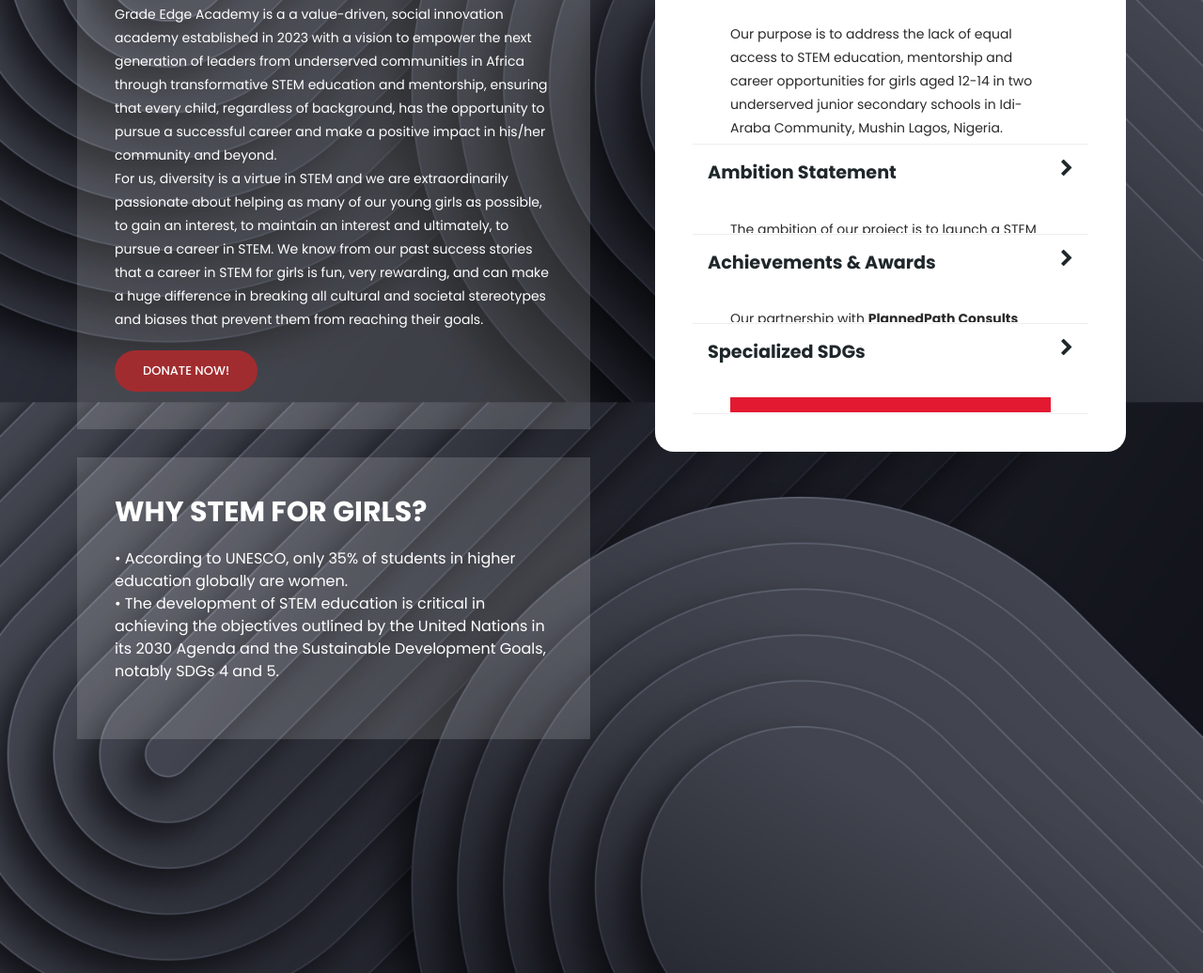
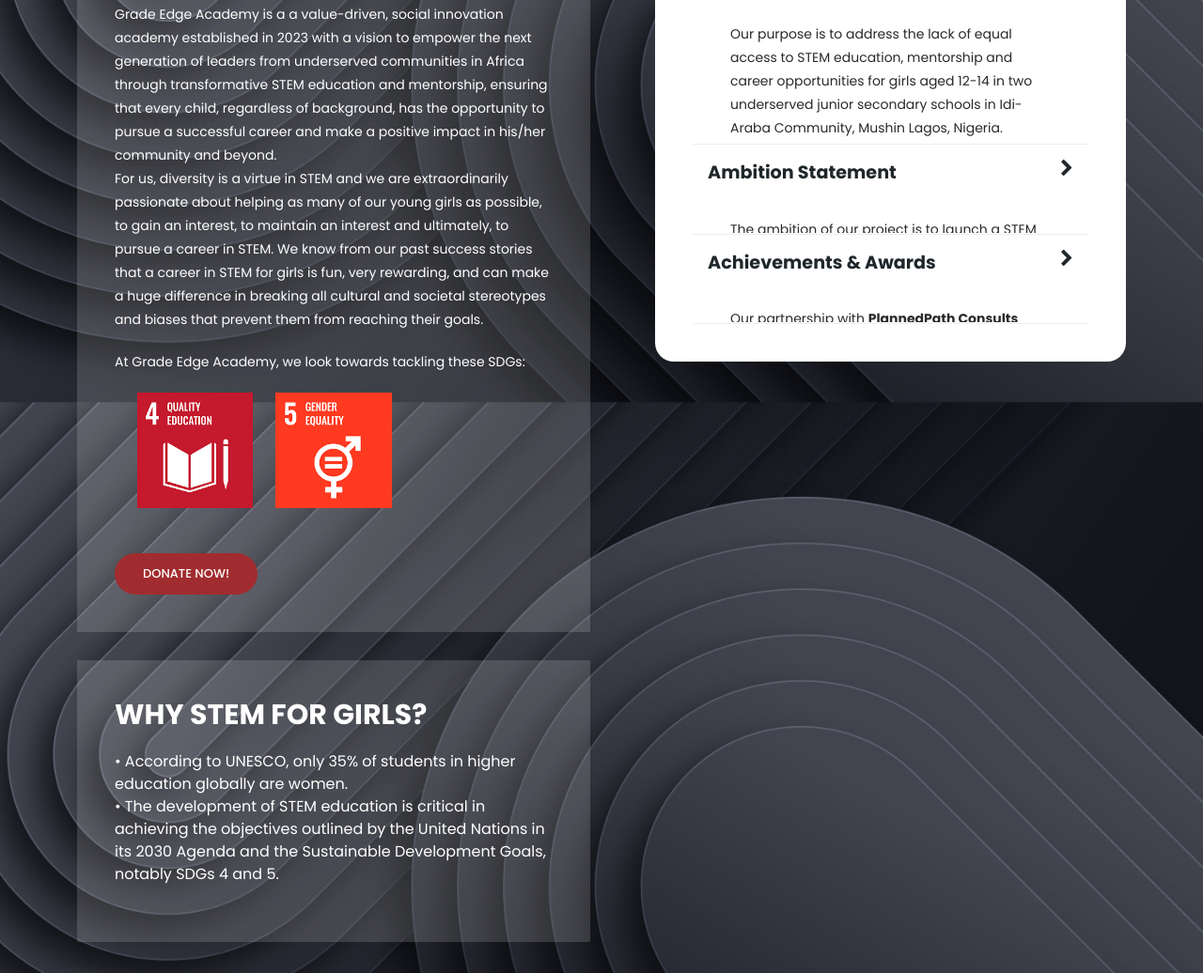
Before and after one commit to Johnalexx/Grade-Edge-Academy, a plain HTML site: page index.html in a window 1280 px wide. Shown: the part 1345-2381 px from the top of the page at 94% size. Drawn offline with nearby package versions, Linux system fonts and the light colour scheme.

Commit message:
new team member plus modified layout

```diff
--- a/assets/css/gradeedge.css
+++ b/assets/css/gradeedge.css
@@ -1065,6 +1065,9 @@ section.about-us .item {
   background-color: rgba(250,250,250,0.15);
   padding: 40px;
   margin-bottom: 30px;
+}
+
+section.about-us .item .card {
 }
 
 section.about-us .item h3 {
--- a/index.html
+++ b/index.html
@@ -267,9 +267,25 @@
                     interest, to maintain an interest and ultimately, to pursue a career in STEM. We know from our past success stories that a career in STEM for
                     girls is fun, very rewarding, and can make a huge difference in breaking all cultural and societal stereotypes and biases that prevent them from reaching their goals.
                   </p>
+                  <p>
+                      At Grade Edge Academy, we look towards tackling these SDGs:
+                  </p>
+                  <!-- SDG Card -->
+                  <div class="container">
+                    <div class="row">
+                      <div class="col-sm-4">
+                        <img src="./assets/images/sdg/E_WEB_04.png"/>
+                      </div>
+                      <div class="col-sm-4">
+                        <img src="./assets/images/sdg/E_WEB_05.png"/>
+                      </div>
+                    </div>
+                  </div>
+
+                  <br/><br/>
                   <div class="main-button-red">
                     <div class="scroll-to-section"><a href="#donation">Donate Now!</a></div>
-                </div>
+                  </div>
                 </div>
               </div>
               <div class="col-lg-12">
@@ -342,26 +358,6 @@
                           </p>
                       </div>
                   </div>
-              </article>
-              <article class="accordion">
-                    <div class="accordion-head">
-                        <span>Specialized SDGs</span>
-                        <span class="icon">
-                            <i class="icon fa fa-chevron-right"></i>
-                        </span>
-                    </div>
-                    <div class="accordion-body">
-                        <div class="content">
-                            <p>
-                              <!-- <span><h5>4. Quality Education</h5></span> -->
-                              <img src="./assets/images/sdg4.jpg">
-                            </p>
-                            <p>
-                              <!-- <span><h5>5. Gender Equality</h5></span> -->
-                              <img src="./assets/images/sdg5.jpg">
-                            </p>
-                        </div>
-                    </div>
               </article>
             </div>
           </div>
@@ -845,7 +841,7 @@
                 <div class="info">
                   <div class="row">
                     <div class="col-12">
-                      <h6>Founder/Lead Instructor of Grade Egde Academy</h6>
+                      <h6>Founder/Lead STEM Instructor</h6>
                     </div>
                   </div>
                 </div>
@@ -872,6 +868,19 @@
                   <div class="row">
                     <div class="col-12">
                       <h6>STEM Ambassador</h6>
+                    </div>
+                  </div>
+                </div>
+              </div>
+            </div>
+            <div class="item">
+              <img src="assets/images/team/Dada.jpg" height="300" alt="Omotoyosi Dada">
+              <div class="down-content">
+                <h4>Omotoyosi Dada</h4>
+                <div class="info">
+                  <div class="row">
+                    <div class="col-12">
+                      <h6>Media Officer</h6>
                     </div>
                   </div>
                 </div>
@@ -932,6 +941,7 @@
             </div>
           </div>
         </div>
+        <!-- Side -->
         <div class="col-lg-3">
           <div class="right-info">
             <ul>
```
Also changed, not shown: assets/images/sdg/E_WEB_04.png (added), assets/images/sdg/E_WEB_05.png (added), assets/images/sdg/E_WEB_INVERTED_04.png (added), assets/images/sdg/E_WEB_INVERTED_05.png (added), assets/images/team/Dada.jpg (added), assets/images/team/al14.jpg (deleted), assets/images/team/dok.jpg (deleted), assets/images/team/jg10.jpg (deleted), assets/images/team/vj7.jpg (deleted).
